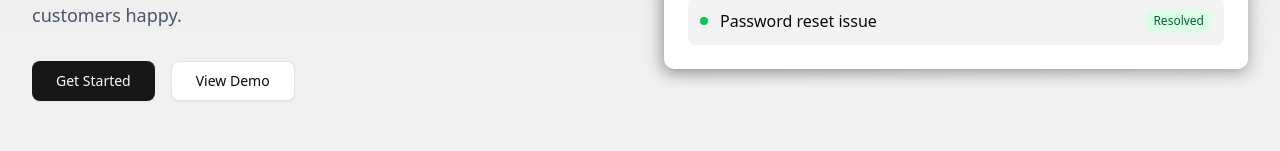
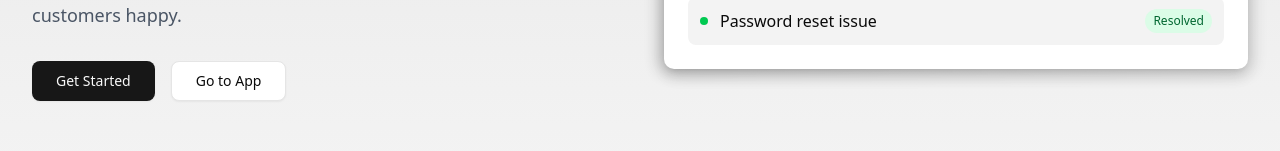
Before and after one commit to kaleab27/ticketing-system, a React (Vite) app: page / in a window 1280 px wide. Shown: the part 332-483 px from the top of the page. Built offline with nearby package versions, Linux system fonts and the light colour scheme.

Commit message:
change cta from view demo to go to app

```diff
--- a/src/pages/LandingPage.tsx
+++ b/src/pages/LandingPage.tsx
@@ -79,7 +79,7 @@
                   <Link to="/signup">Get Started</Link>
                 </Button>
                 <Button size="lg" variant="outline" asChild>
-                  <Link to="/dashboard">View Demo</Link>
+                  <Link to="/dashboard">Go to App</Link>
                 </Button>
               </div>
             </div>
```
